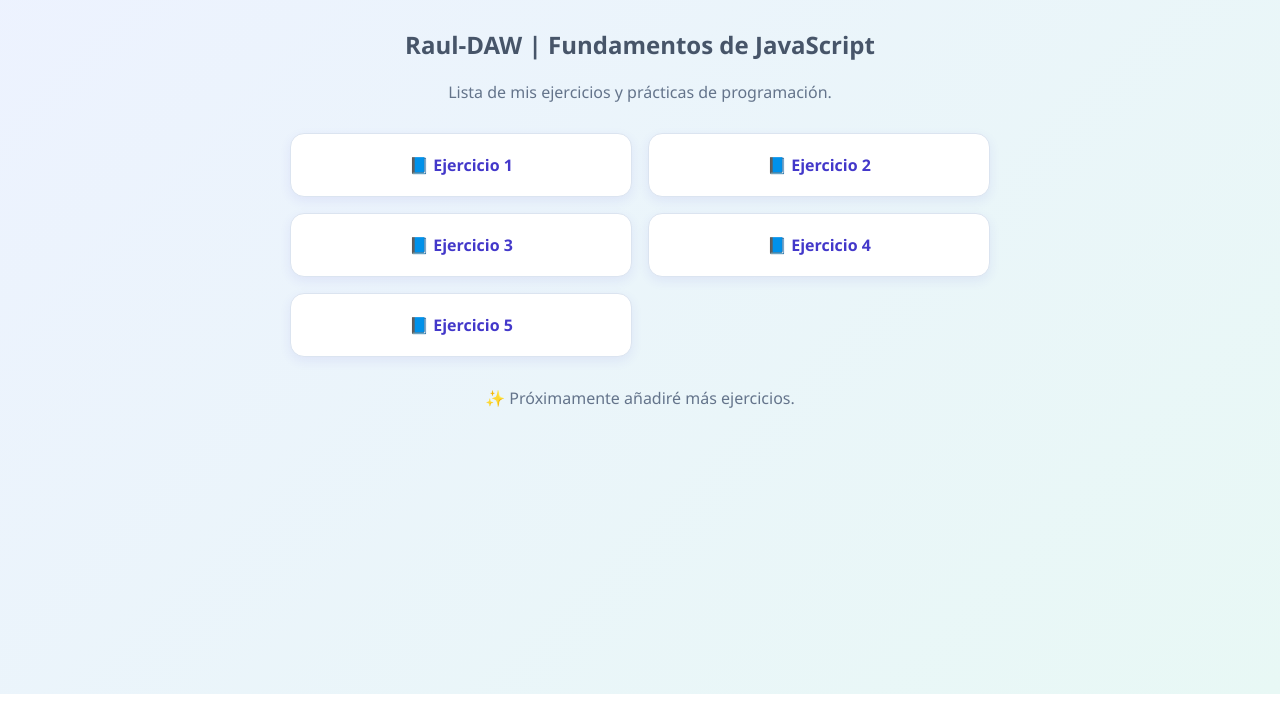
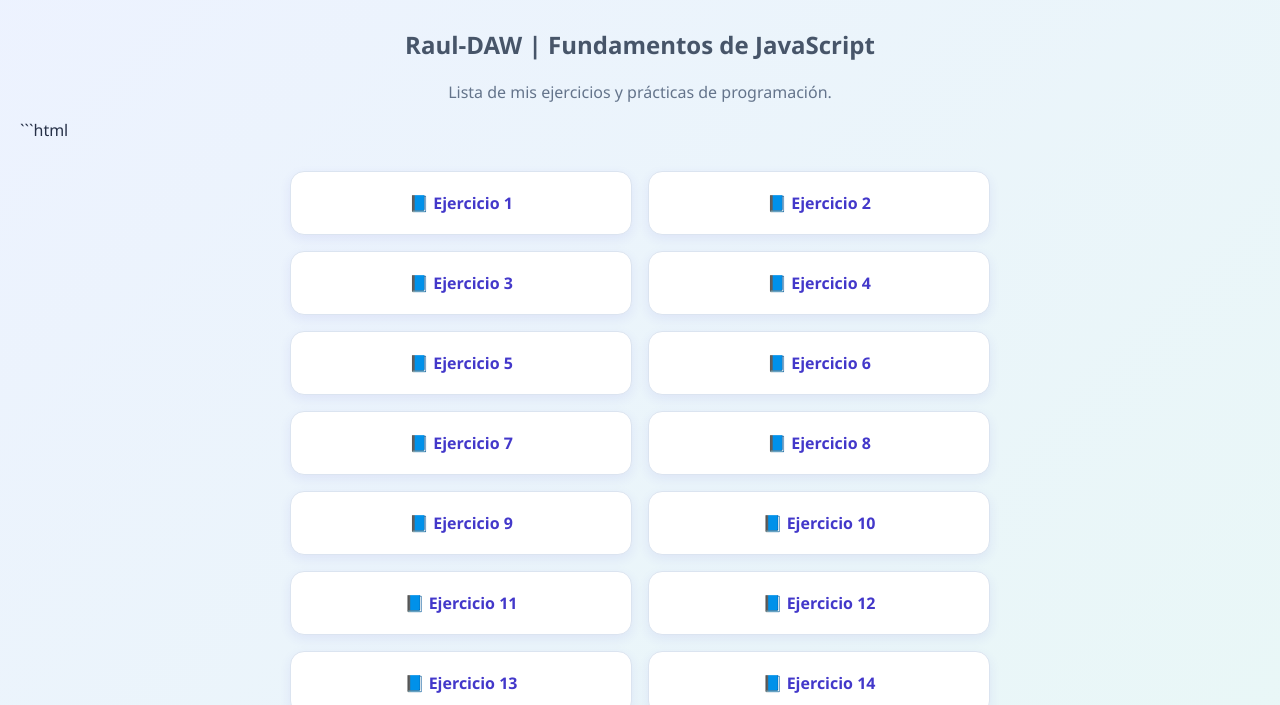
Before and after one commit to Raul-DAW/Raul-DAW.github.io, a plain HTML site: page Raulindex.html in a window 1280 px wide. Shown: the part 106-811 px from the top of the page. Drawn offline with Linux system fonts and the light colour scheme.

Commit message:
Subida definitiva

````diff
--- a/Raulindex.html
+++ b/Raulindex.html
@@ -18,37 +18,31 @@
 
     <p>Lista de mis ejercicios y prácticas de programación.</p>
 
-    <ul>
-        <li>
-            <a href="fundamentos-js/ejercicio1/">
-                📘 Ejercicio 1
-            </a>
-        </li>
-
-        <li>
-            <a href="fundamentos-js/ejercicio2/">
-                📘 Ejercicio 2
-            </a>
-        </li>
-
-        <li>
-            <a href="fundamentos-js/ejercicio3/">
-                📘 Ejercicio 3
-            </a>
-        </li>
-
-        <li>
-            <a href="fundamentos-js/ejercicio4/">
-                📘 Ejercicio 4
-            </a>
-        </li>
-
-        <li>
-            <a href="fundamentos-js/ejercicio5/">
-                📘 Ejercicio 5
-            </a>
-        </li>
-    </ul>
+    ```html
+<ul>
+    <li><a href="./fundamentos-js/Ejercicio-1/">📘 Ejercicio 1</a></li>
+    <li><a href="./fundamentos-js/Ejercicio-2/">📘 Ejercicio 2</a></li>
+    <li><a href="./fundamentos-js/Ejercicio-3/">📘 Ejercicio 3</a></li>
+    <li><a href="./fundamentos-js/Ejercicio-4/">📘 Ejercicio 4</a></li>
+    <li><a href="./fundamentos-js/Ejercicio-5/">📘 Ejercicio 5</a></li>
+    <li><a href="./fundamentos-js/Ejercicio-6/">📘 Ejercicio 6</a></li>
+    <li><a href="./fundamentos-js/Ejercicio-7/">📘 Ejercicio 7</a></li>
+    <li><a href="./fundamentos-js/Ejercicio-8/">📘 Ejercicio 8</a></li>
+    <li><a href="./fundamentos-js/Ejercicio-9/">📘 Ejercicio 9</a></li>
+    <li><a href="./fundamentos-js/Ejercicio-10/">📘 Ejercicio 10</a></li>
+    <li><a href="./fundamentos-js/Ejercicio-11/">📘 Ejercicio 11</a></li>
+    <li><a href="./fundamentos-js/Ejercicio-12/">📘 Ejercicio 12</a></li>
+    <li><a href="./fundamentos-js/Ejercicio-13/">📘 Ejercicio 13</a></li>
+    <li><a href="./fundamentos-js/Ejercicio-14/">📘 Ejercicio 14</a></li>
+    <li><a href="./fundamentos-js/Ejercicio-15/">📘 Ejercicio 15</a></li>
+    <li><a href="./fundamentos-js/Ejercicio-16/">📘 Ejercicio 16</a></li>
+    <li><a href="./fundamentos-js/Ejercicio-17/">📘 Ejercicio 17</a></li>
+    <li><a href="./fundamentos-js/Ejercicio-18/">📘 Ejercicio 18</a></li>
+    <li><a href="./fundamentos-js/Ejercicio-19/">📘 Ejercicio 19</a></li>
+    <li><a href="./fundamentos-js/Ejercicio-20/">📘 Ejercicio 20</a></li>
+    <li><a href="./fundamentos-js/Ejercicio-21/">📘 Ejercicio 21</a></li>
+</ul>
+```
 
     <p>✨ Próximamente añadiré más ejercicios.</p>
 
````
Also changed, not shown: ejercicios-index.html (deleted, +0 -45 lines), fundamentos-js/Ejercicio-1/index.html (renamed from fundamentos-js/ejercicio1/index.html), 1 other file.
